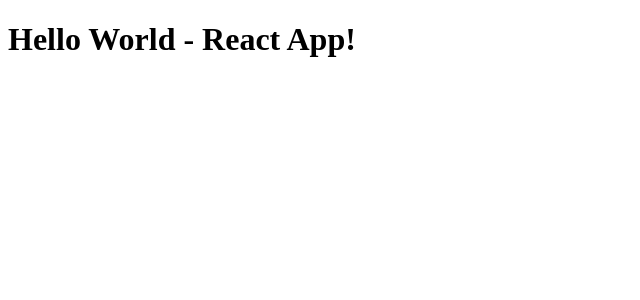
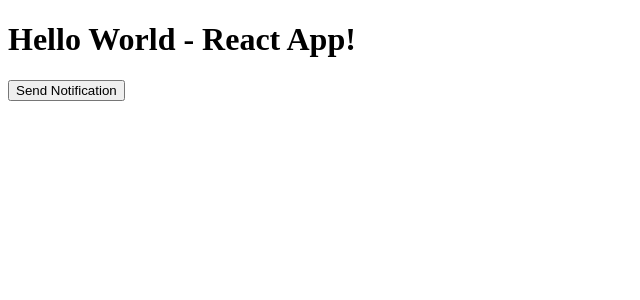
Before and after one commit to riefer02/electron-chat-app, a React app: page / in a window 1280 px wide. Shown: the top 300 px of the page, without its empty margins (0-640 px from the left). Built offline with nearby package versions, Linux system fonts and the light colour scheme.

Commit message:
initial commit for chat app

```diff
--- a/src/js/App.js
+++ b/src/js/App.js
@@ -1,8 +1,18 @@
 import React from "react";
 
 export default function App() {
-//   debugger;
+  //   debugger;
   const title = "Hello World";
   const enhancedTitle = title + "  - React App!";
-  return <h1>{enhancedTitle}</h1>;
+
+  const sendNotification = () => {
+    alert("Hello World!");
+  };
+
+  return (
+    <>
+      <h1>{enhancedTitle}</h1>
+      <button onClick={sendNotification}>Send Notification</button>
+    </>
+  );
 }
```
Also changed, not shown: 1 other file (tests, documents, lock files or other folders).
